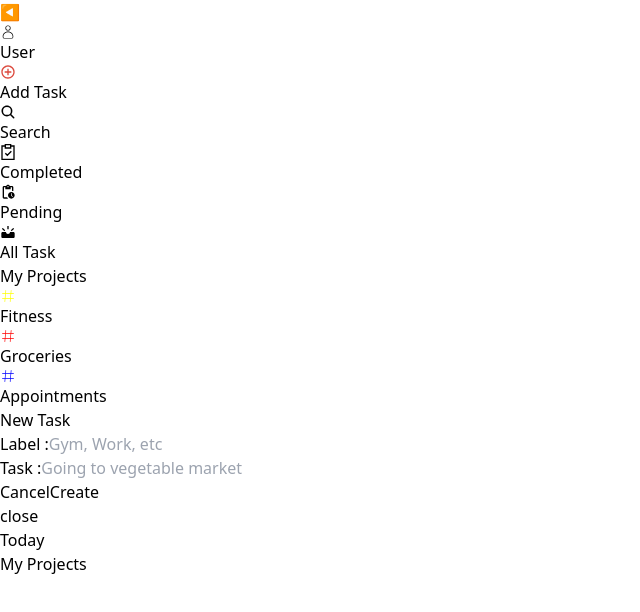
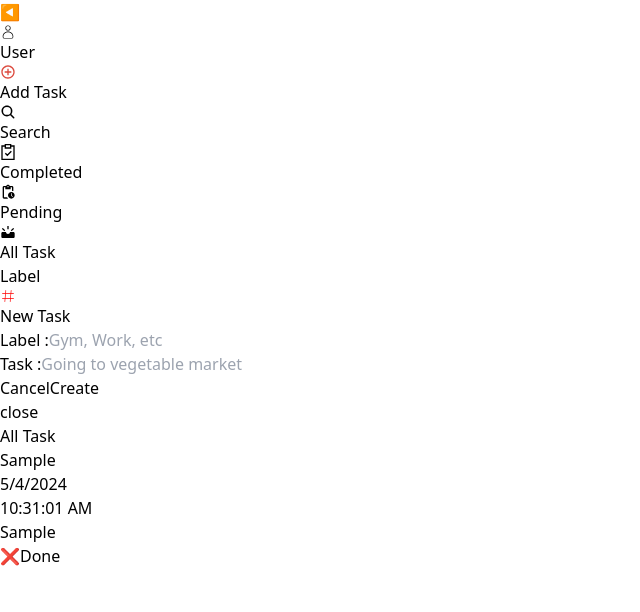
Before and after one commit to anchitjulaniya/To_Do_List_ReactJs, a React (Vite) app: page / in a window 1280 px wide. Both pictures are taken after typing "Sample", "Sample" into the empty fields and a click on the button "Create". Shown: the top 612 px of the page, without its empty margins (0-640 px from the left). Built offline with nearby package versions, Linux system fonts and the light colour scheme.

Commit message:
adding ui

```diff
--- a/src/App.jsx
+++ b/src/App.jsx
@@ -12,8 +12,9 @@ function App() {
 
   const [showModal, setModal] = useState(false);
 
-  const[filteredTaskList,setFilteredTaskList] = useState([])
+  const [filteredTaskList,setFilteredTaskList] = useState([])
 
+  const color = ["#DC4A3E", "#7d2ae8", "#2a9d8f", "#e9c46a", "#f4a261", "#e76f51", "#264653", "#f4a261", "#e76f51", "#264653"]; //length - 10
 
   const createTask = () => {
     if (taskValue.trim() !== "") {
@@ -85,9 +86,12 @@ function App() {
       <Sidebar toggleModal={toggleModal} setTaskList={setTaskList}
       taskList={taskList}
       setFilteredTaskList={setFilteredTaskList}
+      color = {color}
       />{" "}
       <div className="p-10">
         <Modal
+
+
           showModal={showModal}
           toggleModal={toggleModal}
           createTask={createTask}
@@ -103,26 +107,37 @@ function App() {
           New task
         </button> */}
 
-        <div id="DisplayContainer " className="mt-[20px]">
-          <h1 className="text-xl font-bold ">Today </h1>
-          <h1 className="mt-4 text-lg font-semibold mb-4">My Projects</h1>
-          {filteredTaskList.map((task, index) => (
+<div className="w-full h-[80vh] flex justify-center">
+          <div id="DisplayContainer " className="mt-[20px]">
+          <h1 className="text-xl font-bold py-6 border-b-2 w-full duration-1000">All Task </h1>
+          {taskList.map((task, index) => (
             <div
               key={index}
               className={`
-              flex  py-6 border-b-2 border-t-2 text-lg`}
+              flex flex-col relative py-6 w-[700px] border-b-2  text-lg`}
             >
-              {index + 1}. Label: {task.label} || task: {task.task} || date:{" "}
-              {task.date} || time:{task.time}
-              <button onClick={() => handleDelete(index)}>❌</button>
+              <div className="text-black text-xl font-semibold w-full "><span className="bg-yellow-200">{task.task}</span></div>
+              <div className="flex justify-between">
+                <p className="text-green-500 text-lg">{task.date}</p>
+                <p>{task.time}</p>
+                <p className="text-purple-500">{task.label}</p>
+              </div>
+              <button className="absolute top-2 right-2 hover:bg-red-200 rounded-md" onClick={() => handleDelete(index)}>❌</button>
               <button
                 onClick={() => handleComplete(index)}
                 className="px-3 mx-1 bg-black text-white"
               >
                 Done
               </button>
+              {/* <input
+                type="checkbox"
+                checked={task.isCompleted}
+                onChange={() => handleComplete(index)}
+                className="mx-1"
+                /> */}
             </div>
           ))}
+        </div>
         </div>
       </div>
     </div>
--- a/src/components/Sidebar.jsx
+++ b/src/components/Sidebar.jsx
@@ -8,7 +8,7 @@ import {
   MdUpcoming,
 } from "react-icons/md";
 
-const Sidebar = ({ toggleModal, setTaskList, taskList,setFilteredTaskList }) => {
+const Sidebar = ({ toggleModal, setTaskList, taskList,setFilteredTaskList, color }) => {
   const [open, setOpen] = useState(true);
   const [menuVisible, setMenuVisible] = useState(false);
 
@@ -18,10 +18,11 @@ const Sidebar = ({ toggleModal, setTaskList, taskList,setFilteredTaskList }) =>
     { title: "Completed", icons: <GrCompliance /> },
     { title: "Pending", icons: <MdOutlinePendingActions /> },
     { title: "All Task", icons: <MdUpcoming /> },
-    { title: "My Projects", icons: "", gap: true, color: "red" },
-    { title: "Fitness", icons: <CiHashtag />, logoColor: "yellow" },
-    { title: "Groceries", icons: <CiHashtag />, logoColor: "red" },
-    { title: "Appointments", icons: <CiHashtag />, logoColor: "blue" },
+    { title: "Label", icons: "", gap: true, color: "blue" },
+    // { title: "Fitness", icons: <CiHashtag />, logoColor: "yellow" },
+    // { title: "Groceries", icons: <CiHashtag />, logoColor: "red" },
+    // { title: "Appointments", icons: <CiHashtag />, logoColor: "blue" },
+    {title : taskList.label , icons:<CiHashtag />, logoColor: "red"}
   ];
 
   const handleAddTaskClick = () => {
```
